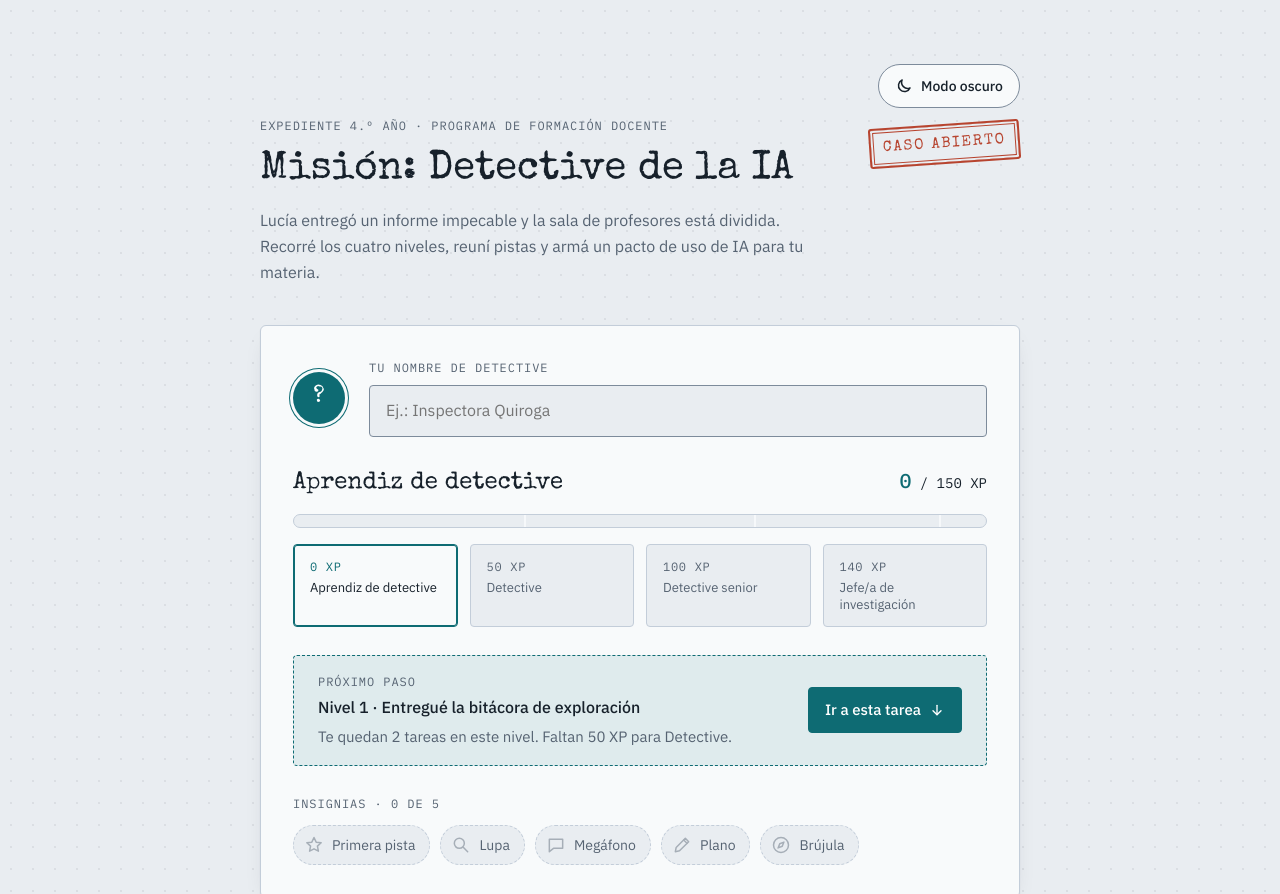
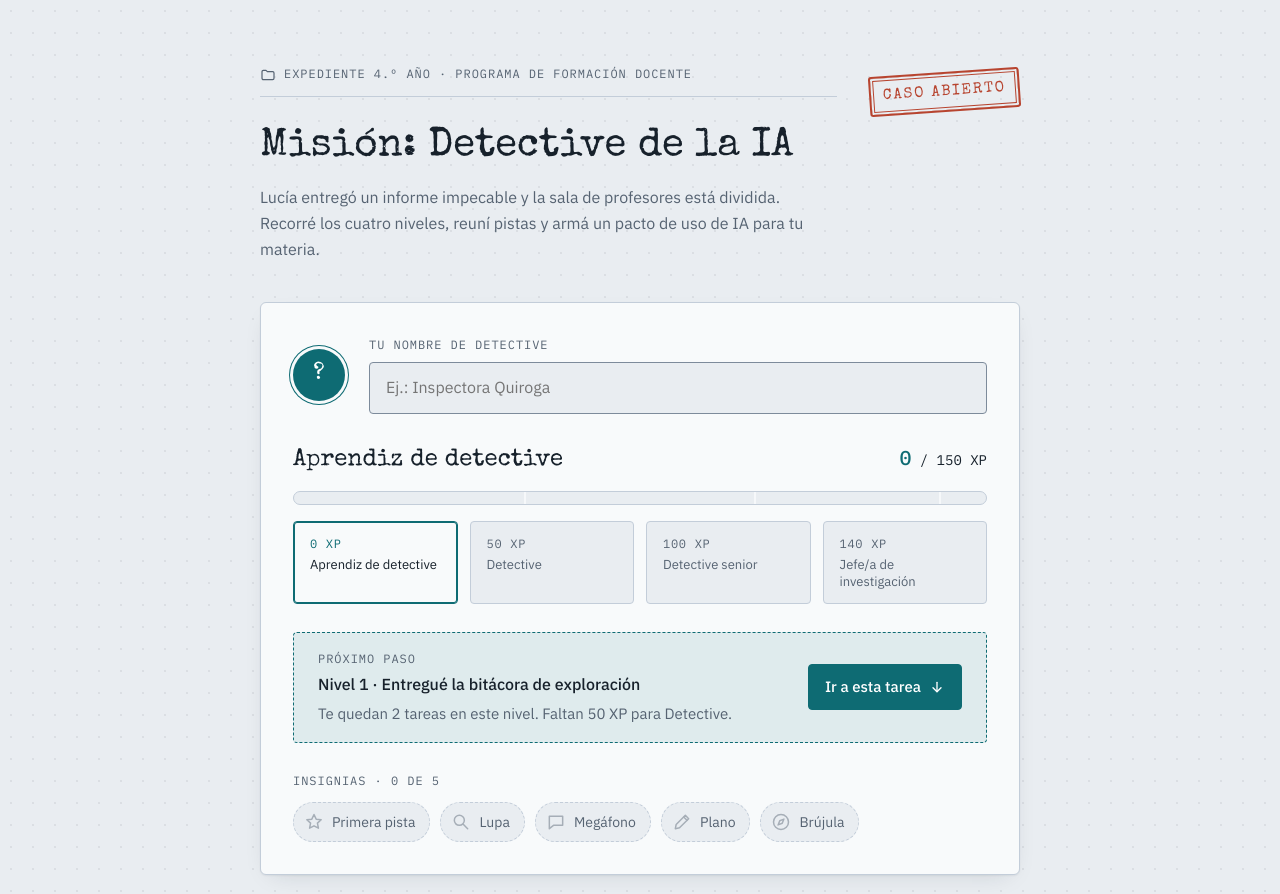
Before and after one commit to lpedaci/detectiveIA, a plain HTML site: page index.html in a window 1280 px wide. Shown: the top 894 px of the page. Drawn offline with nearby package versions, Linux system fonts and the light colour scheme.

Commit message:
Ícono de tema en el pie y etiqueta del expediente separada del título
- El botón de tema queda solo con el ícono de sol o luna, en el pie de la
  página junto a Reiniciar tablero, con nombre accesible y tooltip.
- La línea del expediente se presenta como metadato: ícono de carpeta,
  línea divisoria y más aire antes del título.

```diff
--- a/assets/css/styles.css
+++ b/assets/css/styles.css
@@ -106,6 +106,13 @@ a { color: var(--accent); }
 .head-text { display: flex; flex-direction: column; gap: var(--sp-3); min-width: 0; flex: 1 1 320px; }
 .head-text .lede { margin-top: var(--sp-1); }
 .head .mono { line-height: 1.7; }
+/* Etiqueta del expediente: se lee como metadato, separada del título por una línea y aire */
+.kicker {
+  display: flex; align-items: flex-start; gap: var(--sp-2);
+  padding-bottom: var(--sp-3); margin-bottom: clamp(8px, 2vw, 16px);
+  border-bottom: 1px solid var(--line);
+}
+.kicker svg { width: 16px; height: 16px; flex: none; margin-top: 3px; fill: none; stroke: currentColor; stroke-width: 1.8; stroke-linejoin: round; }
 h1 { font-family: var(--font-display); font-weight: 400; font-size: clamp(28px, 7vw, 40px); line-height: 1.1; }
 .lede { color: var(--muted); max-width: 60ch; }
 .head-side { display: flex; flex-direction: column; align-items: flex-end; gap: var(--sp-3); padding-top: var(--sp-2); }
@@ -140,15 +147,16 @@ h1 { font-family: var(--font-display); font-weight: 400; font-size: clamp(28px,
 /* ---------- Barra superior: tema y pestaña nueva ---------- */
 .topbar { display: flex; align-items: center; justify-content: flex-end; gap: var(--sp-4); margin-bottom: calc(var(--sp-2) - var(--gap-section)); }
 .topbar .newtab { margin-right: auto; }
+.foot-actions { display: flex; align-items: center; gap: var(--sp-3); }
 .theme-toggle {
-  display: inline-flex; align-items: center; gap: var(--sp-2);
-  min-height: 44px; padding: var(--sp-2) var(--sp-4); border-radius: 999px;
+  display: grid; place-items: center; flex: none;
+  width: 44px; height: 44px; padding: 0; border-radius: 50%;
   border: 1px solid var(--field); background: var(--surface); color: var(--fg);
-  font-size: 14px; font-weight: 500; cursor: pointer;
+  cursor: pointer;
   transition: border-color 0.2s, background-color 0.2s, color 0.2s;
 }
 .theme-toggle:hover { border-color: var(--accent); color: var(--accent); }
-.theme-toggle svg { width: 18px; height: 18px; flex: none; fill: none; stroke: currentColor; stroke-width: 2; stroke-linecap: round; stroke-linejoin: round; transition: transform 0.5s var(--ease-spring), opacity 0.3s; }
+.theme-toggle svg { width: 20px; height: 20px; flex: none; fill: none; stroke: currentColor; stroke-width: 2; stroke-linecap: round; stroke-linejoin: round; transition: transform 0.5s var(--ease-spring), opacity 0.3s; }
 .theme-toggle .i-sun { display: none; }
 .theme-toggle[data-current="dark"] .i-sun { display: block; }
 .theme-toggle[data-current="dark"] .i-moon { display: none; }
--- a/assets/js/app.js
+++ b/assets/js/app.js
@@ -190,7 +190,7 @@
   const selfUrl = window.location.href.split('#')[0];
   $('newtab').href = selfUrl;
   $('notice-link').href = selfUrl;
-  if (framed) $('newtab').hidden = false;
+  if (framed) { $('newtab').hidden = false; $('topbar').hidden = false; }
   if (!storageOK) $('storage-notice').hidden = false;
 
   // Al terminar la entrada se quita .reveal para que otras animaciones no la reinicien.
@@ -578,8 +578,9 @@
   function renderTheme() {
     const cur = currentTheme();
     themeBtn.dataset.current = cur;
-    $('theme-label').textContent = cur === 'dark' ? 'Modo claro' : 'Modo oscuro';
-    themeBtn.setAttribute('aria-label', cur === 'dark' ? 'Cambiar a modo claro' : 'Cambiar a modo oscuro');
+    const label = cur === 'dark' ? 'Cambiar a modo claro' : 'Cambiar a modo oscuro';
+    themeBtn.setAttribute('aria-label', label);
+    themeBtn.title = label;
     // La barra del navegador en el celular acompaña el tema elegido.
     document.querySelectorAll('meta[name="theme-color"]').forEach((m) => {
       m.setAttribute('content', cur === 'dark' ? '#10171E' : '#E9EDF1');
--- a/index.html
+++ b/index.html
@@ -36,21 +36,16 @@
 <body>
 
 <div class="wrap">
-  <div class="topbar reveal" style="--d:0">
+  <div class="topbar reveal" style="--d:0" id="topbar" hidden>
     <a class="newtab" id="newtab" href="./" target="_blank" rel="noopener" hidden>
       <svg viewBox="0 0 24 24" aria-hidden="true"><path d="M14 4h6v6"/><path d="M20 4l-9 9"/><path d="M18 14v5a1 1 0 0 1-1 1H5a1 1 0 0 1-1-1V7a1 1 0 0 1 1-1h5"/></svg>
       Abrir en pestaña nueva
     </a>
-    <button type="button" class="theme-toggle" id="theme-toggle" aria-label="Cambiar a modo oscuro">
-      <svg class="i-moon" viewBox="0 0 24 24" aria-hidden="true"><path d="M20 14.5A8 8 0 0 1 9.5 4a8 8 0 1 0 10.5 10.5z"/></svg>
-      <svg class="i-sun" viewBox="0 0 24 24" aria-hidden="true"><circle cx="12" cy="12" r="4"/><path d="M12 2v2M12 20v2M4.9 4.9l1.4 1.4M17.7 17.7l1.4 1.4M2 12h2M20 12h2M4.9 19.1l1.4-1.4M17.7 6.3l1.4-1.4"/></svg>
-      <span id="theme-label">Modo oscuro</span>
-    </button>
   </div>
 
   <header class="head reveal" style="--d:0">
     <div class="head-text">
-      <span class="mono">Expediente 4.º año · Programa de formación docente</span>
+      <p class="mono kicker"><svg viewBox="0 0 24 24" aria-hidden="true"><path d="M3 7a2 2 0 0 1 2-2h4l2 2h8a2 2 0 0 1 2 2v8a2 2 0 0 1-2 2H5a2 2 0 0 1-2-2z"/></svg><span>Expediente 4.º año · Programa de formación docente</span></p>
       <h1>Misión: Detective de la IA</h1>
       <p class="lede">Lucía entregó un informe impecable y la sala de profesores está dividida. Recorré los cuatro niveles, reuní pistas y armá un pacto de uso de IA para tu materia.</p>
     </div>
@@ -113,7 +108,13 @@
       <p>Este tablero es de autoseguimiento: marcá lo que ya completaste en el aula. Tus entregas y devoluciones reales están en el aula virtual. Tu avance se guarda en este navegador y en este dispositivo.</p>
       <span class="saved" id="saved">Sin cambios todavía</span>
     </div>
-    <button type="button" class="reset" id="reset">Reiniciar tablero</button>
+    <div class="foot-actions">
+      <button type="button" class="theme-toggle" id="theme-toggle" aria-label="Cambiar a modo oscuro" title="Cambiar a modo oscuro">
+        <svg class="i-moon" viewBox="0 0 24 24" aria-hidden="true"><path d="M20 14.5A8 8 0 0 1 9.5 4a8 8 0 1 0 10.5 10.5z"/></svg>
+        <svg class="i-sun" viewBox="0 0 24 24" aria-hidden="true"><circle cx="12" cy="12" r="4"/><path d="M12 2v2M12 20v2M4.9 4.9l1.4 1.4M17.7 17.7l1.4 1.4M2 12h2M20 12h2M4.9 19.1l1.4-1.4M17.7 6.3l1.4-1.4"/></svg>
+      </button>
+      <button type="button" class="reset" id="reset">Reiniciar tablero</button>
+    </div>
   </footer>
 </div>
 
```
